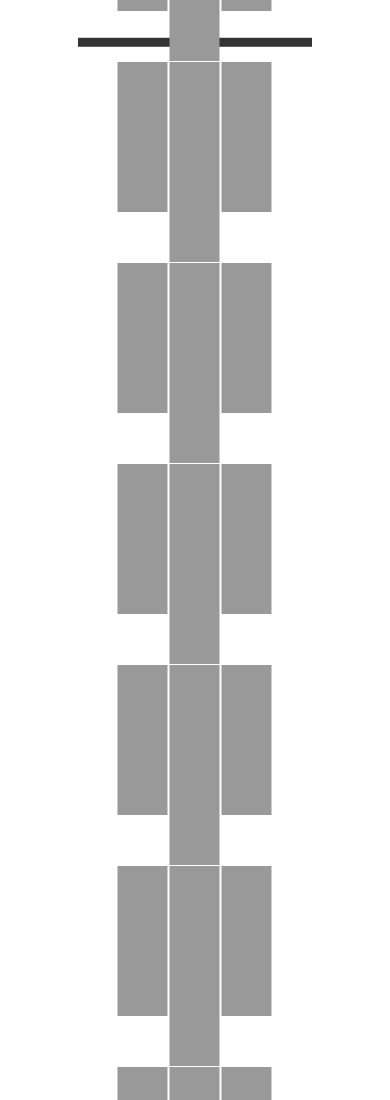
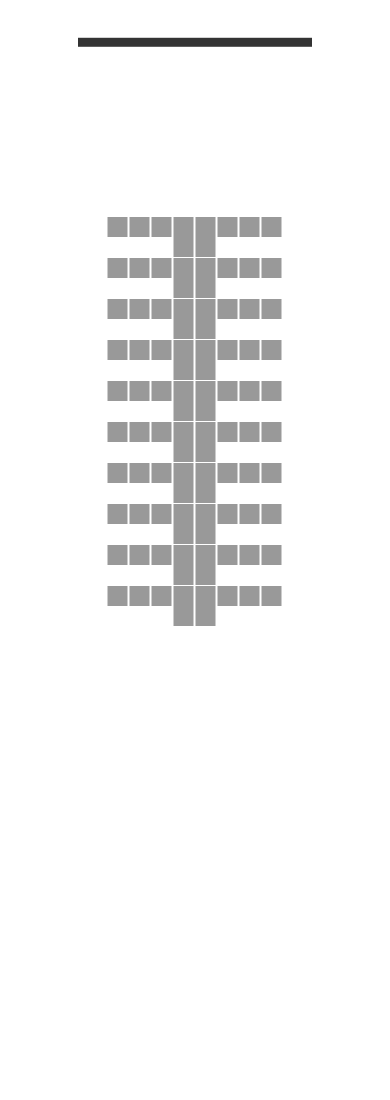
Before and after one commit to OlegUrmanov/lvl3, a plain HTML site: page Task3/index.html in a window 390 px wide. Shown: the top 1100 px of the page. After the commit the page ends 844 px from the top, so only its background shows below. Drawn offline with nearby package versions, Linux system fonts and the light colour scheme.

Commit message:
Fixed adaptation.

```diff
--- a/Task3/css/style.css
+++ b/Task3/css/style.css
@@ -40,12 +40,24 @@
   margin-right: 5px;
 }
 @media (max-width:480px) {
-  .scene .cinemaHall{
+  .cinemaHall {
     font-size: 50%;
+    top: 50%;
+    /*height: 40px;
+    width: 40px;*/
+  }
+  .seat{
+    height: 20px;
+    width: 20px;
   }
 }
-@media (max-width:480px) {
+@media (min-width:480px) {
   .cinemaHall {
     font-size: 50%;
+    top: 50%;
+  }
+  .seat{
+    height: 25px;
+    width: 25px;
   }
 }
```
